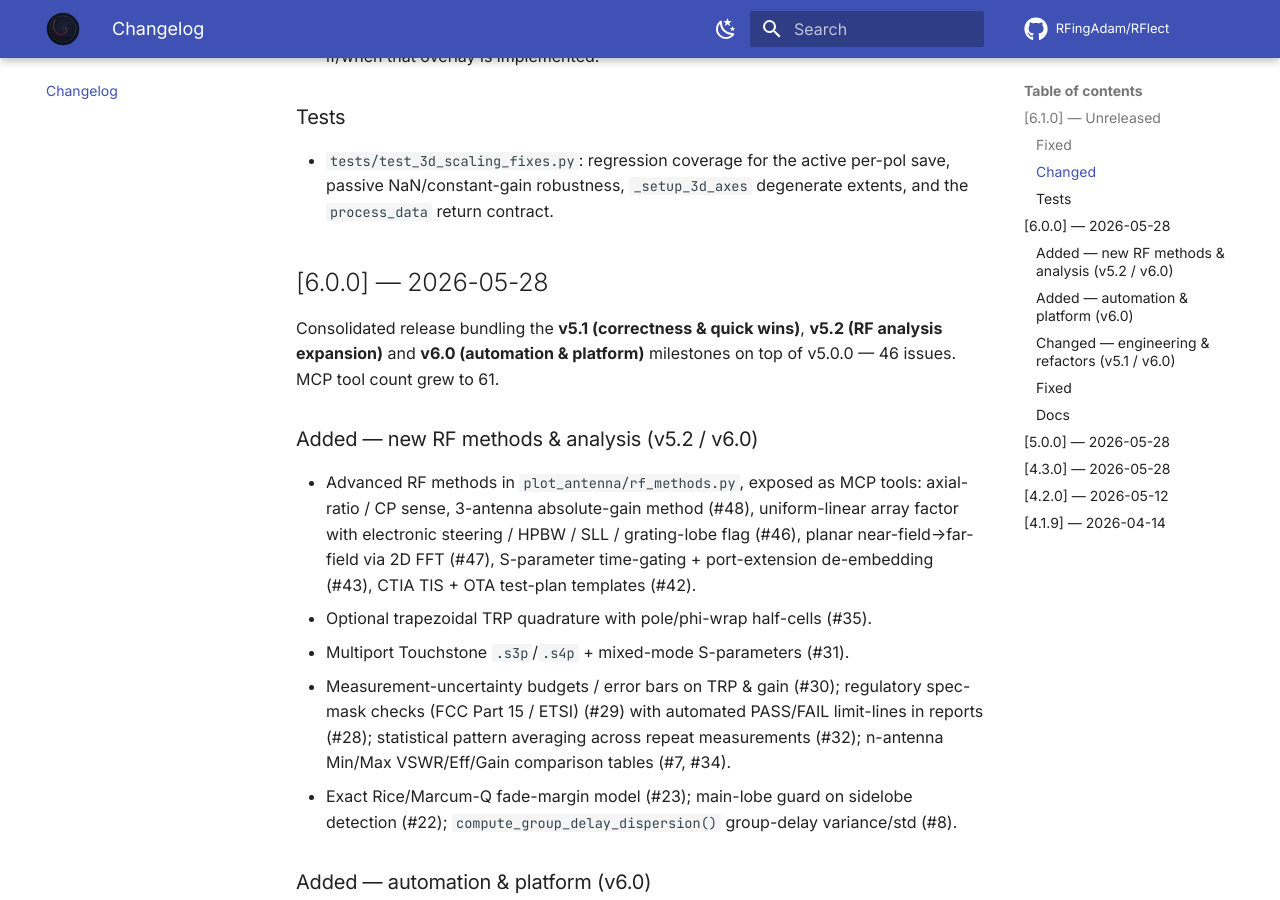
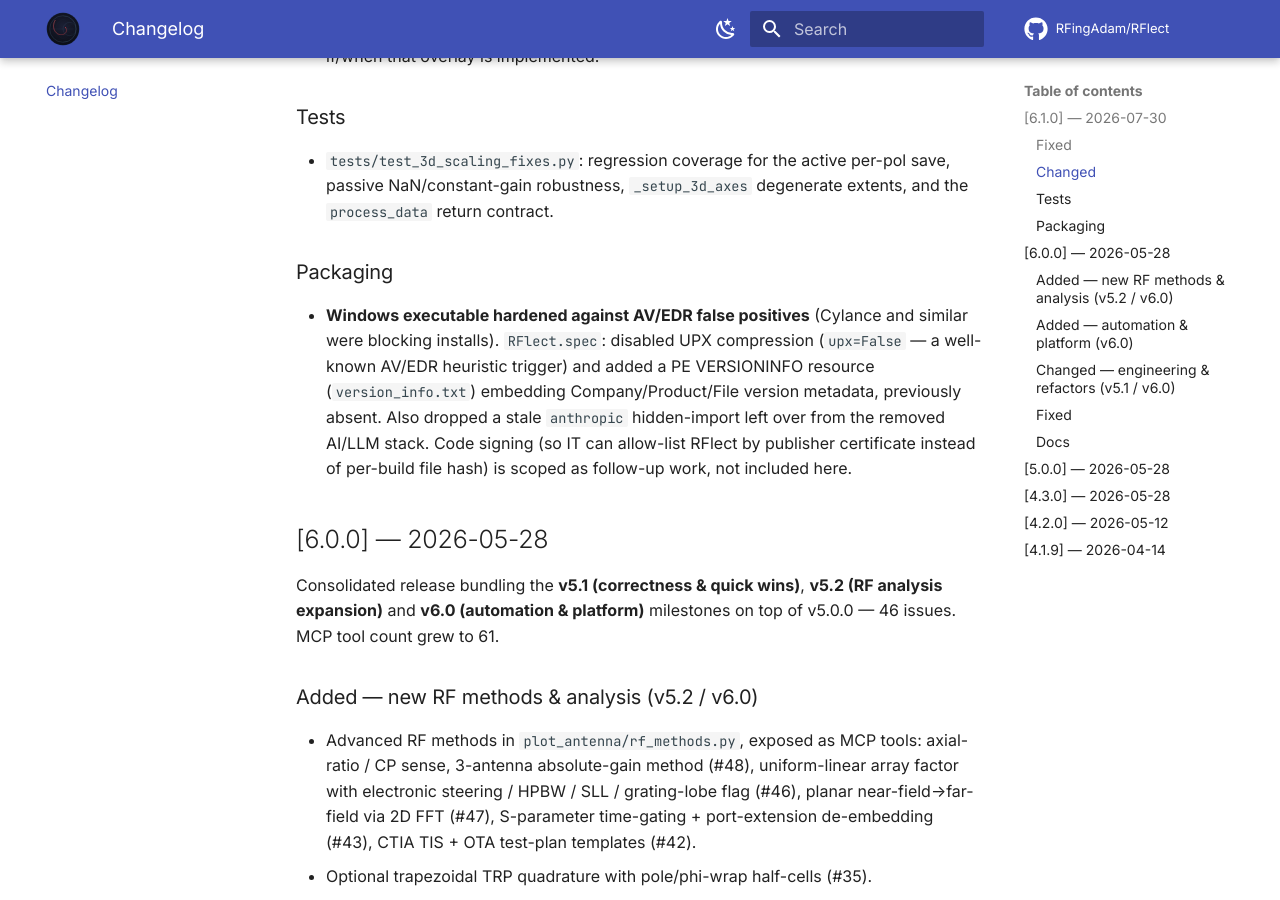
Before and after one commit to Yverr0y/RFlect, an MkDocs documentation site: the page built from docs/changelog.md, in a window 1280 px wide and 900 px high, scrolled down 1197 px. Built offline with MkDocs 1.6.1 and Material for MkDocs 9.7.7, drawn with Linux system fonts in a browser that asks for light colours; comment, search, counter and statistics services are not loaded; some of the changed text lies outside the part shown.

Commit message:
build: disable UPX, add PE version resource, drop stale hidden import (#49)
* build: disable UPX, add PE version resource, drop stale hidden import

RFlect's Windows exe was getting flagged by Cylance/EDR on every
release. Root causes in RFlect.spec: UPX-compressed onefile build with
no PE VERSIONINFO resource and no code signing — a textbook
PyInstaller false-positive pattern.

- upx=False: UPX packing is a well-known AV/EDR heuristic trigger
- version='version_info.txt': embeds Company/Product/FileVersion
  metadata in the exe's PE header (Windows-only; PyInstaller ignores
  this on Linux/macOS with just a log warning, confirmed against
  building/api.py, so the Linux CI job is unaffected)
- drop the stale 'anthropic' hidden import left over from the removed
  in-app AI/LLM stack

Code signing (the other half of the fix) is tracked separately.

* docs: release notes for v6.1.0 (3D fixes + AV/EDR packaging fix)

Adds the Version 6.1.0 section to RELEASE_NOTES.md (it was missing —
the release workflow's changelog auto-extraction falls back to a
generic stub when no matching "## Version X.Y.Z" header exists, which
is what happened for v6.0.0). Also documents the packaging fix in
CHANGELOG.md and flips the 6.1.0 header from Unreleased to today's
date.

```diff
--- a/CHANGELOG.md
+++ b/CHANGELOG.md
@@ -7,7 +7,7 @@ to [Semantic Versioning](https://semver.org/spec/v2.0.0.html).
 Full, detailed per-release notes live in
 [RELEASE_NOTES.md](https://github.com/RFingAdam/RFlect/blob/main/RELEASE_NOTES.md); this file is the concise summary.
 
-## [6.1.0] — Unreleased
+## [6.1.0] — 2026-07-30
 
 3D radiation-pattern rendering correctness & robustness. The shared scaling
 machinery (equal symmetric axis limits + `set_box_aspect([1,1,1])`) was verified
@@ -43,6 +43,16 @@ harden the degenerate-input paths.
 - `tests/test_3d_scaling_fixes.py`: regression coverage for the active per-pol
   save, passive NaN/constant-gain robustness, `_setup_3d_axes` degenerate
   extents, and the `process_data` return contract.
+
+### Packaging
+- **Windows executable hardened against AV/EDR false positives** (Cylance and
+  similar were blocking installs). `RFlect.spec`: disabled UPX compression
+  (`upx=False` — a well-known AV/EDR heuristic trigger) and added a PE
+  VERSIONINFO resource (`version_info.txt`) embedding Company/Product/File
+  version metadata, previously absent. Also dropped a stale `anthropic`
+  hidden-import left over from the removed AI/LLM stack. Code signing (so IT
+  can allow-list RFlect by publisher certificate instead of per-build file
+  hash) is scoped as follow-up work, not included here.
 
 ## [6.0.0] — 2026-05-28
 
```
Also changed, not shown: RELEASE_NOTES.md (+25 -0 lines), version_info.txt (added, +35 -0 lines), 1 other file.
